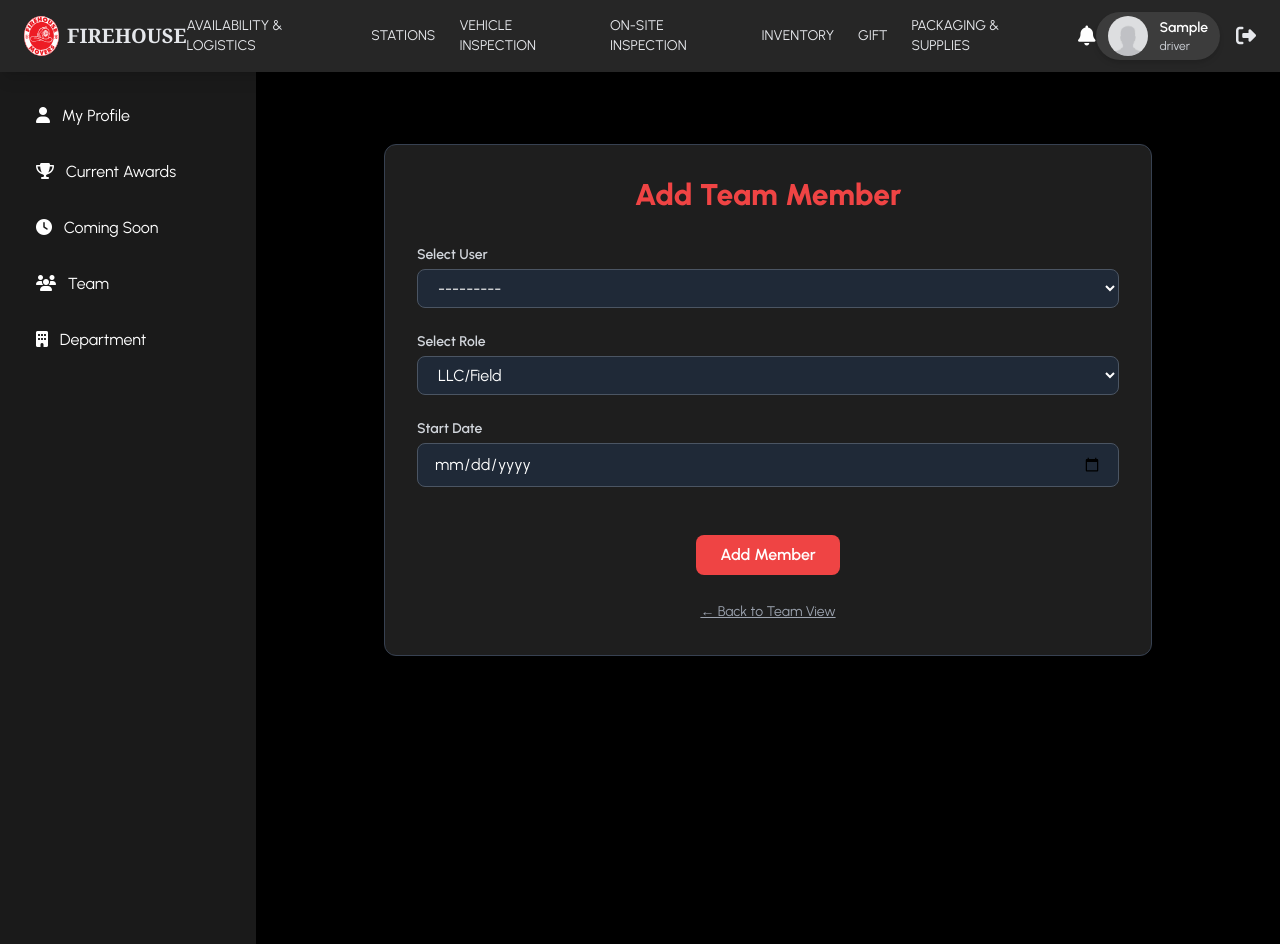
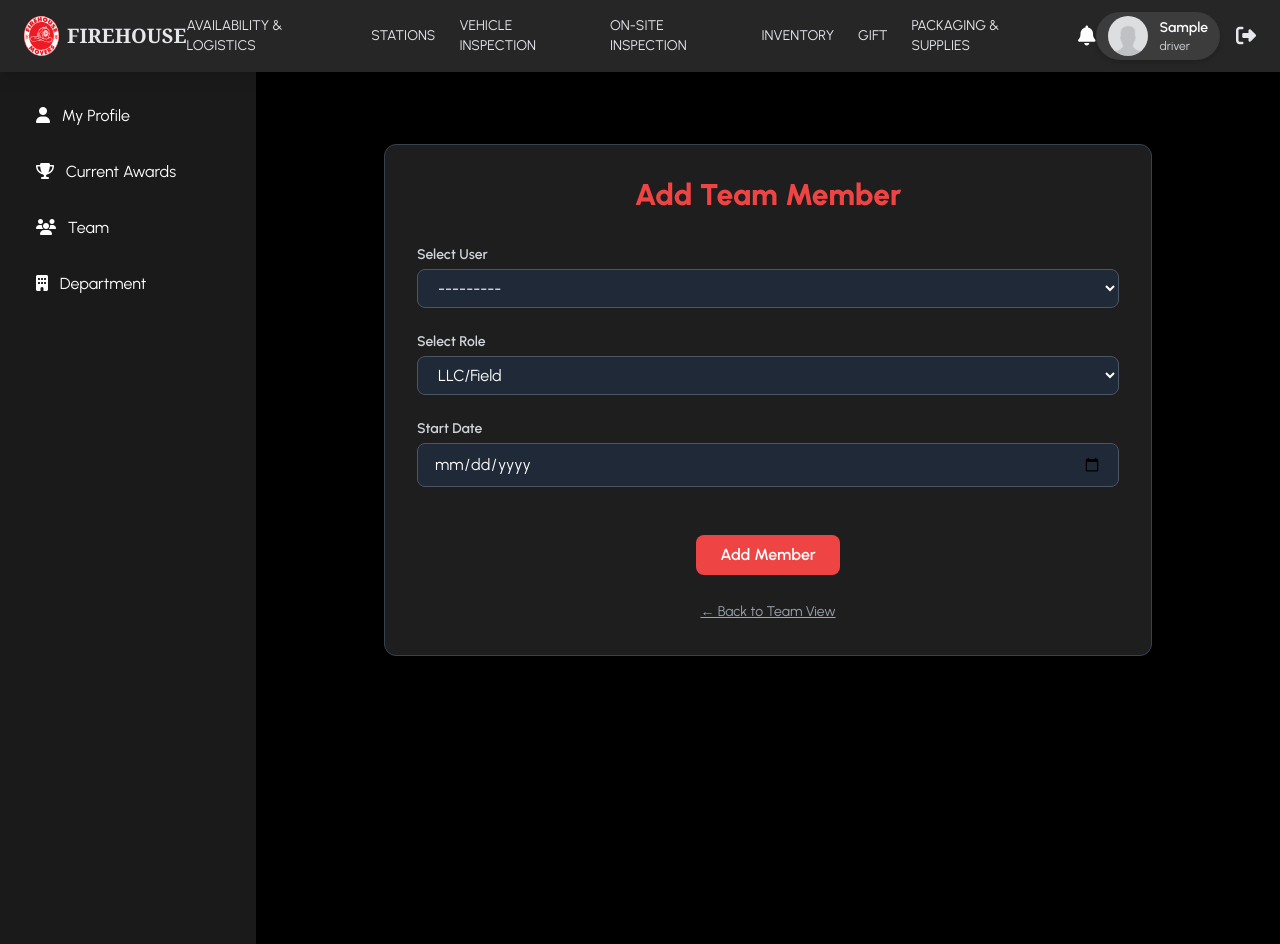
Before and after one commit to FirehouseWebapp-dev/firehousemovers, a Django app: page /team/add/ in a window 1280 px wide. Run offline with Django 5.2, Linux system fonts and the light colour scheme; the visitor is signed in with stand-in values (Sample User, id 1); data comes from the database, SQL or seed files in the repository; data that the repository does not hold is empty; some libraries are stand-ins or nearby versions.

Commit message:
Update base_profile.html

```diff
--- a/authentication/templates/authentication/base_profile.html
+++ b/authentication/templates/authentication/base_profile.html
@@ -26,7 +26,6 @@
         <a href="{% url 'authentication:profile' %}" class="block py-2 px-3 rounded hover:bg-red-500 {% if request.path == '/profile/' %}bg-red-500{% endif %}"><i class="fas fa-user mr-2"></i> My Profile</a>
         <a href="{% url 'awards:my_awards' %}" class="block py-2 px-3 rounded hover:bg-red-500 {% if request.path == '/my-awards/' %}bg-red-500{% endif %}"><i class="fas fa-trophy mr-2"></i> Current Awards</a>
 
-        <a href="#" class="block py-2 px-3 rounded hover:bg-red-500"><i class="fas fa-clock mr-2"></i> Coming Soon</a>
         {% if request.user.is_authenticated %}
           {% if request.user.is_superuser or request.user.userprofile.role == "admin" or request.user.userprofile.role == "manager" %}
             <a href="{% url 'authentication:team' %}" class="block py-2 px-3 rounded hover:bg-red-500 {% if request.path == '/team/' %}bg-red-500{% endif %}">
```
